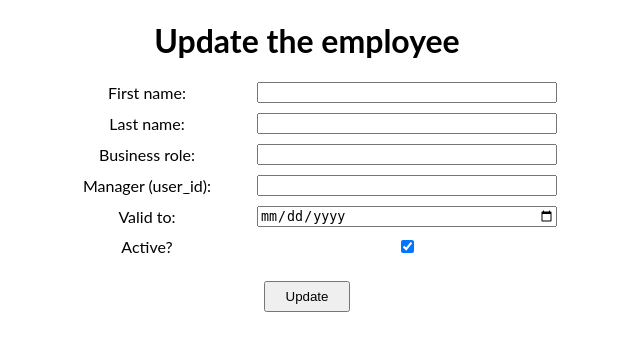
After one commit to smichajlidis/iam-project, a Flask app: template hr/templates/update.html in a window 1280 px wide. The commit adds this page. Shown: the top 351 px of the page, without its empty margins (333-973 px from the left). Run offline with Flask 3, Linux system fonts and the light colour scheme; the template is opened without the code that fills it, so the values that code supplies are empty.

Commit message:
set updating employee action

```diff
--- a/hr/app.py
+++ b/hr/app.py
@@ -143,5 +143,44 @@ def update_status(user_id):
     except:
         return 'There was a problem changing status that employee'
 
+@app.route('/update/<string:user_id>', methods=["GET", "POST"])
+def update(user_id):
+
+    employee = Employee.query.get_or_404(user_id)
+
+    if request.method == 'POST':
+
+        valid_from = ""
+        valid_from_str = request.form.get('valid_from')
+        if not valid_from_str:
+            valid_from = datetime.utcnow()
+        else:
+            valid_from = datetime.strptime(valid_from_str, '%Y-%m-%d')
+
+        valid_to = ""
+        valid_to_str = request.form.get('valid_to')
+        if valid_to_str:
+            valid_to = datetime.strptime(valid_to_str, '%Y-%m-%d')
+        else:
+            valid_to = datetime.strptime('9999-12-31', '%Y-%m-%d')
+
+        identity_status = True if request.form.get('identity_status') else False
+
+        employee.first_name = request.form['first_name']
+        employee.last_name = request.form['last_name']
+        employee.valid_to = valid_to
+        employee.identity_status = identity_status
+        employee.business_role = request.form['business_role']
+        employee.manager = request.form['manager']
+
+        try:
+            db.session.commit()
+            return redirect('/')
+        except:
+            return 'There was an issue updating new employee'
+
+    else:
+        return render_template('update.html', employee=employee)
+
 if __name__ == "__main__":
     app.run(host="0.0.0.0", debug=True)
--- a/hr/templates/create.html
+++ b/hr/templates/create.html
@@ -1,7 +1,7 @@
 {% extends 'base.html' %}
 
 {% block head %}
-<title>Human Resources System - Add new employee</title>
+<title>Human Resources System</title>
 {% endblock %}
 
 {% block body %}
--- a/hr/templates/index.html
+++ b/hr/templates/index.html
@@ -37,7 +37,9 @@
                         <button type="Submit">Change status</button>
                     </form>
                     <br>
-                    <a href="">Update</a>
+                    <form action="/update/{{ employee.user_id }}" style="display:inline">
+                        <button type="Submit">Update</button>
+                    </form>
                 </td>
             </tr>
             {% endfor %}
--- /dev/null
+++ b/hr/templates/update.html
@@ -0,0 +1,37 @@
+{% extends 'base.html' %}
+
+{% block head %}
+<title>Human Resources System</title>
+{% endblock %}
+
+{% block body %}
+<div class="content">
+    <h1>Update the employee {{ employee.user_id }}</h1>
+
+    <form method="POST" action="/update/{{ employee.user_id }}" class="form-grid">
+
+        <label for="first_name">First name:</label>
+        <input id="first_name" type="text" name="first_name" maxlength="20" value="{{ employee.first_name }}" required>
+
+        <label for="last_name">Last name:</label>
+        <input id="last_name" type="text" name="last_name" maxlength="20" value="{{ employee.last_name }}" required>
+
+        <label for="business_role">Business role:</label>
+        <input id="business_role" type="text" name="business_role" maxlength="20" value="{{ employee.business_role }}" required>
+
+        <label for="manager">Manager (user_id):</label>
+        <input id="manager" type="text" name="manager" maxlength="20" value="{{ employee.manager }}">
+
+        <label for="valid_to">Valid to:</label>
+        <input id="valid_to" type="date" name="valid_to">
+
+        <label for="identity_status">Active?</label>
+        <input id="identity_status" type="checkbox" name="identity_status" value="true" checked>
+
+        <div></div>
+        <button type="submit" class="form-submit">Update</button>
+
+    </form>
+
+</div>
+{% endblock %}
```
